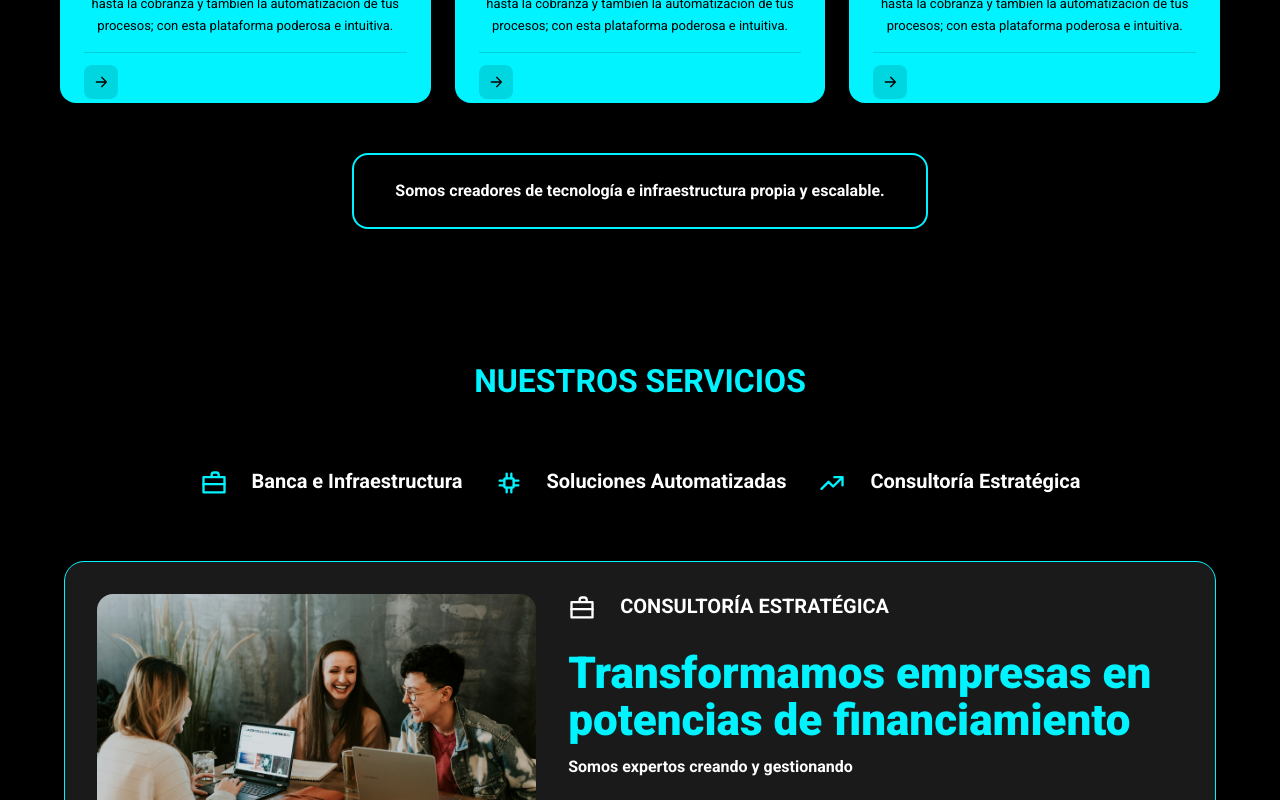
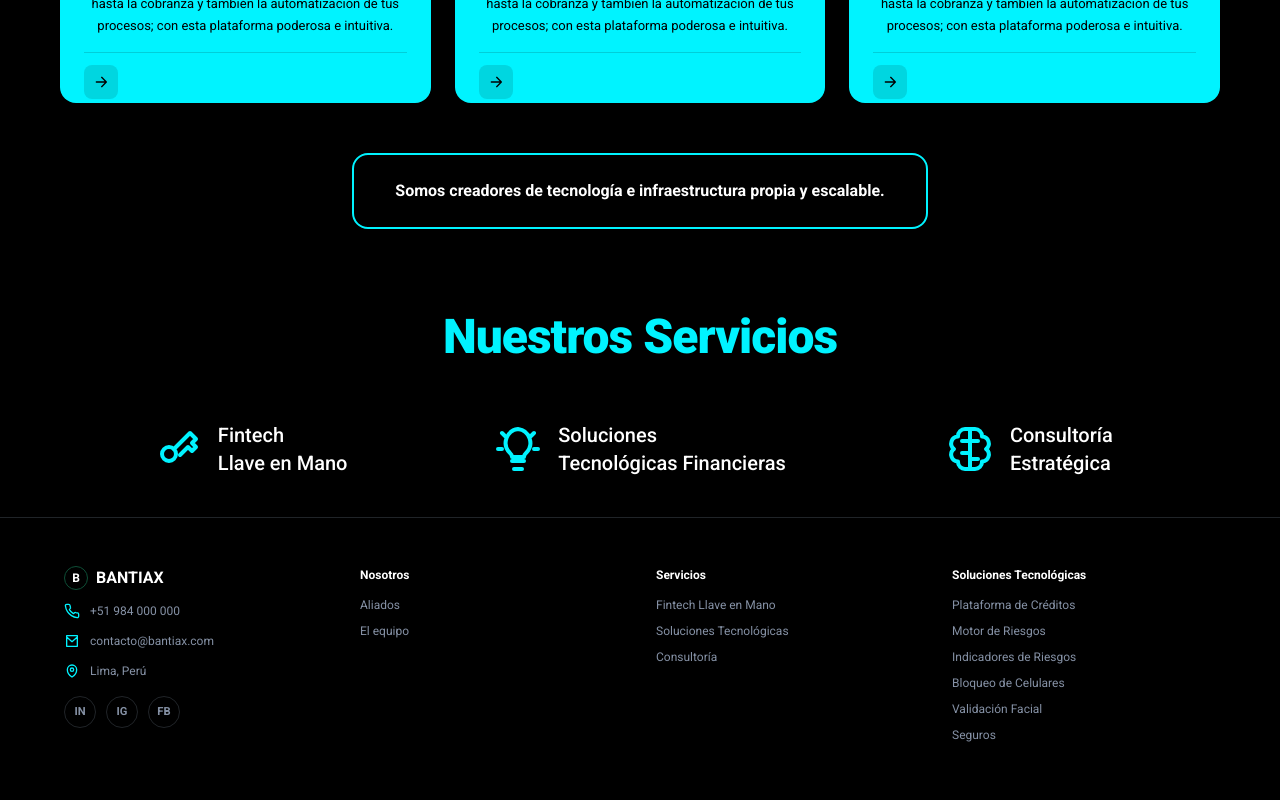
Before and after one commit to Dyogho/bantiax-component, a React (Vite) app: page / in a window 1280 px wide. Shown: the part 2825-3625 px from the top of the page. Built offline with nearby package versions, Linux system fonts and the light colour scheme.

Commit message:
feat(legacy-services): refine services overview section

```diff
--- a/src/landing/legacy/data.ts
+++ b/src/landing/legacy/data.ts
@@ -224,7 +224,7 @@ export const techSolutionCards: IconCard[] = Array.from({ length: 6 }, () => ({
 // Services section
 export const servicesSectionData = {
   id: 'servicios',
-  title: 'NUESTROS SERVICIOS',
+  title: 'Nuestros Servicios',
   highlight: {
     title: 'CONSULTORÍA ESTRATÉGICA',
     icon: 'briefcase' as IconName,
@@ -243,19 +243,19 @@ export const servicesSectionData = {
 
 export const services: IconCard[] = [
   {
-    title: 'Banca e Infraestructura',
+    title: 'Fintech\nLlave en Mano',
     desc: 'Arquitectura financiera preparada para operar productos digitales con seguridad, cumplimiento y capacidad de escala.',
-    icon: 'briefcase',
+    icon: 'key',
   },
   {
-    title: 'Soluciones Automatizadas',
+    title: 'Soluciones\nTecnológicas Financieras',
     desc: 'Flujos inteligentes para evaluación, monitoreo, cobranza y gestión operativa en tiempo real.',
-    icon: 'cpu',
+    icon: 'lightbulb',
   },
   {
-    title: 'Consultoría Estratégica',
+    title: 'Consultoría\nEstratégica',
     desc: 'Acompañamiento experto para diseñar, lanzar y optimizar verticales de crédito y modelos Fintech.',
-    icon: 'trending-up',
+    icon: 'brain',
   },
 ]
 
--- a/src/landing/legacy/legacy.css
+++ b/src/landing/legacy/legacy.css
@@ -769,18 +769,57 @@
   border-top: 0;
 }
 
+.services-overview-section {
+  position: static;
+  width: 100%;
+  max-width: 75rem;
+  min-height: 247.6px;
+  margin: 0 auto;
+  padding: 2rem 2rem 2.5rem;
+}
+
 .services-heading {
-  margin-bottom: 4rem;
+  margin-bottom: 0;
+  text-align: center;
+}
+
+.services-title {
+  width: 100%;
+  min-height: 5.475rem;
+  margin: 0 0 2rem;
+  padding-bottom: 0.375rem;
+  color: var(--color-primary);
+  font-size: 3rem;
+  font-weight: 900;
+  letter-spacing: -0.02em;
   text-align: center;
 }
 
 .services-info-list {
-  display: flex;
-  flex-wrap: wrap;
-  justify-content: center;
+  display: grid;
+  grid-template-columns: 1fr;
   gap: 2rem;
   max-width: 72rem;
   margin: 0 auto;
+}
+
+.services-info-card {
+  display: flex;
+  align-items: center;
+  justify-content: center;
+  gap: 1rem;
+}
+
+.services-info-card svg {
+  width: 3rem !important;
+  height: 3rem !important;
+}
+
+.services-info-card > div:last-child > p:first-child {
+  font-size: 1.25rem;
+  font-weight: 500;
+  line-height: 1.4;
+  white-space: pre-line;
 }
 
 .service-simple-card {
@@ -896,7 +935,7 @@
   margin-top: 1.5rem;
 }
 
-.services-title {
+.services-highlight-title {
   margin: 0.5rem 0 1rem;
   font-size: 1.75rem;
   font-weight: 700;
@@ -1072,6 +1111,10 @@
     grid-template-columns: repeat(2, 1fr);
   }
 
+  .services-info-list {
+    grid-template-columns: repeat(3, 1fr);
+  }
+
   .footer-grid {
     grid-template-columns: repeat(4, 1fr);
   }
--- a/src/landing/legacy/pages/services-section/services-section.tsx
+++ b/src/landing/legacy/pages/services-section/services-section.tsx
@@ -1,76 +1,26 @@
-import Button, { BUTTON_COLOR, BUTTON_SIZE } from '@/components/button/button'
 import InfoCard, { INFO_CARD_SIZE } from '@/components/info-card/info-card'
-import StatsCard, { STATS_CARD_ORIENTATION, STATS_CARD_SIZE } from '@/components/stats-card/stats-card'
-import { services, servicesHighlightCards, servicesHighlightImages, servicesSectionData } from '@/landing/legacy/data'
+import { services, servicesSectionData } from '@/landing/legacy/data'
 
 function ServicesSection() {
   return (
-    <section id={servicesSectionData.id} className="services-section">
+    <section id={servicesSectionData.id} className="services-section services-overview-section">
       <div className="services-heading">
-        <h2 className="section-title section-title-primary">{servicesSectionData.title}</h2>
+        <h2 className="services-title">{servicesSectionData.title}</h2>
       </div>
 
       <div className="services-info-list">
         {services.map((service) => (
-          <InfoCard icon={service.icon} iconColor="primary" key={service.title} size={INFO_CARD_SIZE.LARGE} title={service.title} titleColor="main" />
+          <InfoCard
+            className="services-info-card"
+            icon={service.icon}
+            iconColor="primary"
+            key={service.title}
+            size={INFO_CARD_SIZE.LARGE}
+            title={service.title}
+            titleColor="main"
+          />
         ))}
       </div>
-
-      <article className="services-highlight-card">
-        <div className="services-highlight-images">
-          {servicesHighlightImages.map((image) => (
-            <img alt={image.alt} key={image.src} src={image.src} />
-          ))}
-        </div>
-
-        <div className="services-highlight-content">
-          <InfoCard
-            icon={servicesSectionData.highlight.icon}
-            iconColor="main"
-            size={INFO_CARD_SIZE.LARGE}
-            title={servicesSectionData.highlight.title}
-            titleColor="main"
-          />
-
-          <div className="services-highlight-intro">
-            <h3>{servicesSectionData.highlight.heading}</h3>
-            <p>{servicesSectionData.highlight.description}</p>
-          </div>
-
-          <div className="services-highlight-list">
-            {servicesHighlightCards.map((card) => (
-              <InfoCard
-                description={card.description}
-                descriptionColor="muted"
-                icon={card.icon}
-                iconColor="main"
-                key={card.title}
-                size={INFO_CARD_SIZE.LARGE}
-                title={card.title}
-                titleColor="main"
-              />
-            ))}
-          </div>
-
-          <div className="services-highlight-footer">
-            <Button
-              color={BUTTON_COLOR.PRIMARY}
-              icon={servicesSectionData.highlight.cta.icon}
-              size={BUTTON_SIZE.LARGE}
-              text={servicesSectionData.highlight.cta.label}
-            />
-            <StatsCard
-              className="services-experience-stat"
-              orientation={STATS_CARD_ORIENTATION.HORIZONTAL}
-              size={STATS_CARD_SIZE.LARGE}
-              title={servicesSectionData.highlight.stat.title}
-              titleColor="main"
-              value={servicesSectionData.highlight.stat.value}
-              valueColor="main"
-            />
-          </div>
-        </div>
-      </article>
     </section>
   )
 }
```
